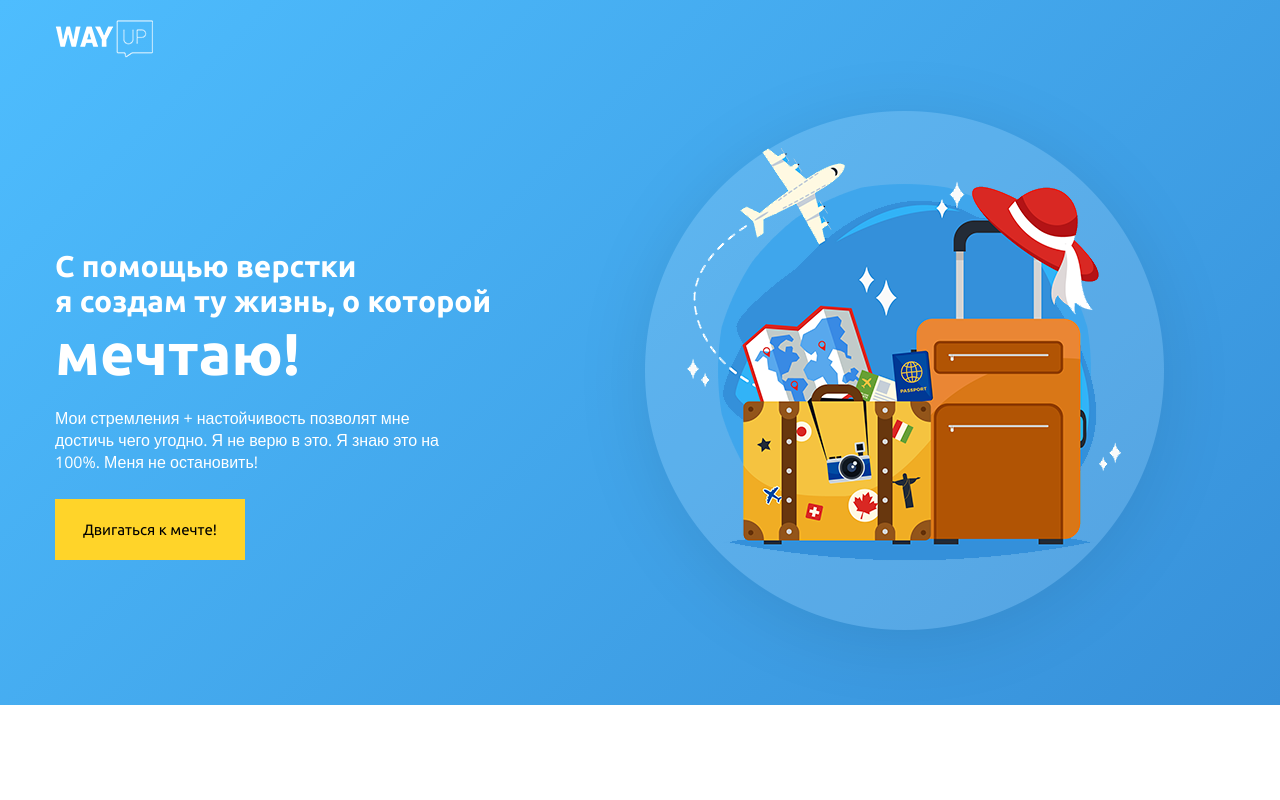
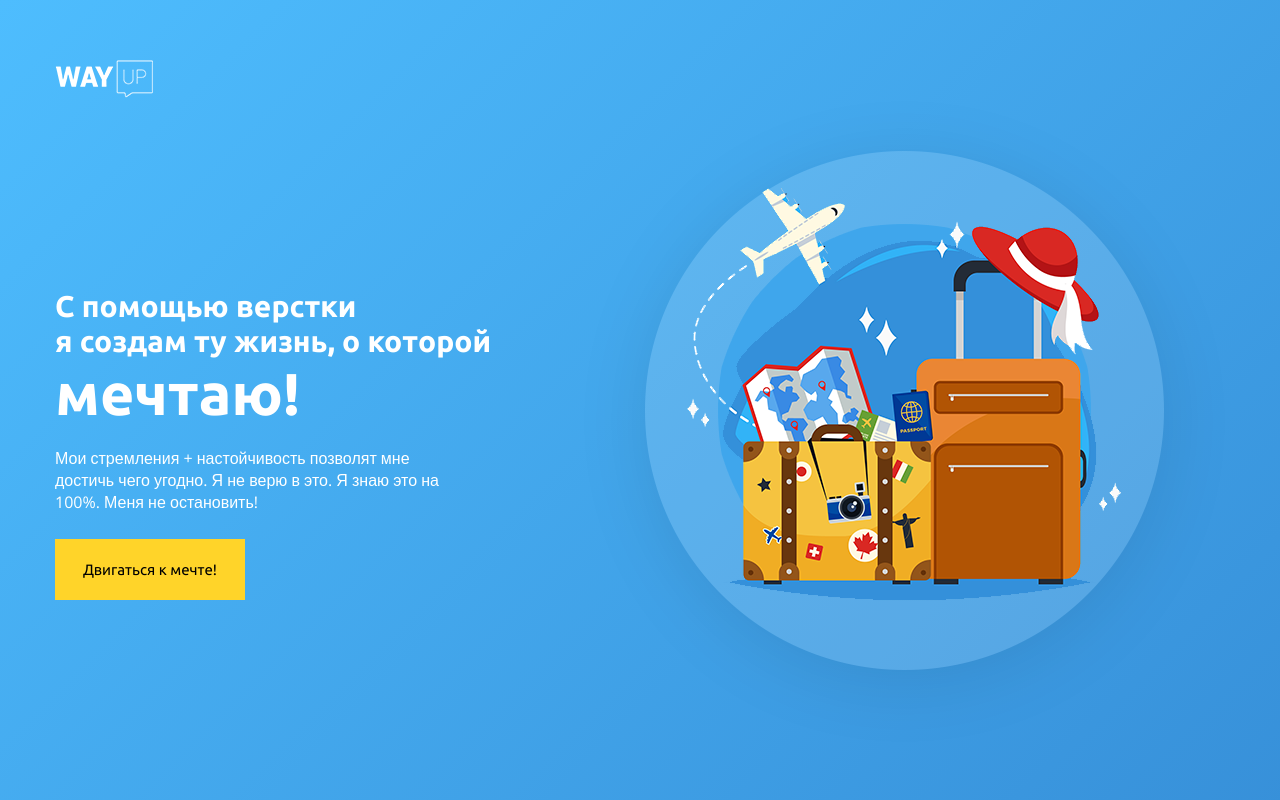
Before and after one commit to Bojumbo/bojumbo.github.io, a plain HTML site: page homework_4/index.html in a window 1280 px wide. Shown: the top 800 px of the page. Drawn offline with nearby package versions, Linux system fonts and the light colour scheme.

Commit message:
padding update

```diff
--- a/homework_4/css/style.css
+++ b/homework_4/css/style.css
@@ -19,7 +19,8 @@ div, p, input, button, form, span, a, ul, li {
     background: -ms-linear-gradient(-45deg, rgba(78,189,254,1) 0%, rgba(55,144,217,1) 100%);
     background: linear-gradient(135deg, rgba(78,189,254,1) 0%, rgba(55,144,217,1) 100%);
     filter: progid:DXImageTransform.Microsoft.gradient( startColorstr='#4ebdfe', endColorstr='#3790d9', GradientType=1 );
-    padding-top: 20px;
+    padding-top: 60px;
+    padding-bottom: 70px;
 }
 
 .container {
@@ -58,7 +59,6 @@ span {
     background-color: #ffd429;
     text-decoration: none;
     padding: 22px 28px;
-    margin-bottom: 215px;
 }
 
 h2 {
```
